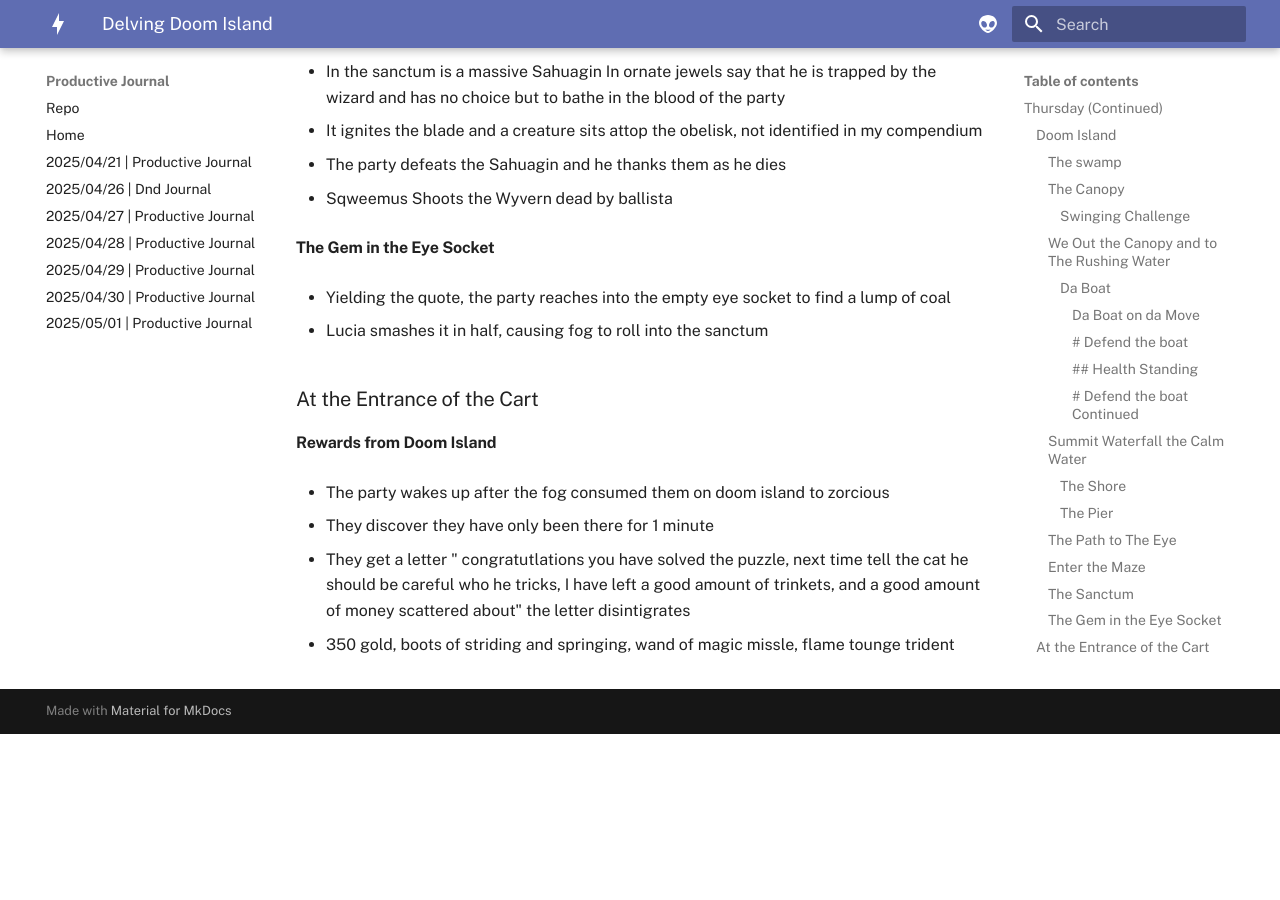
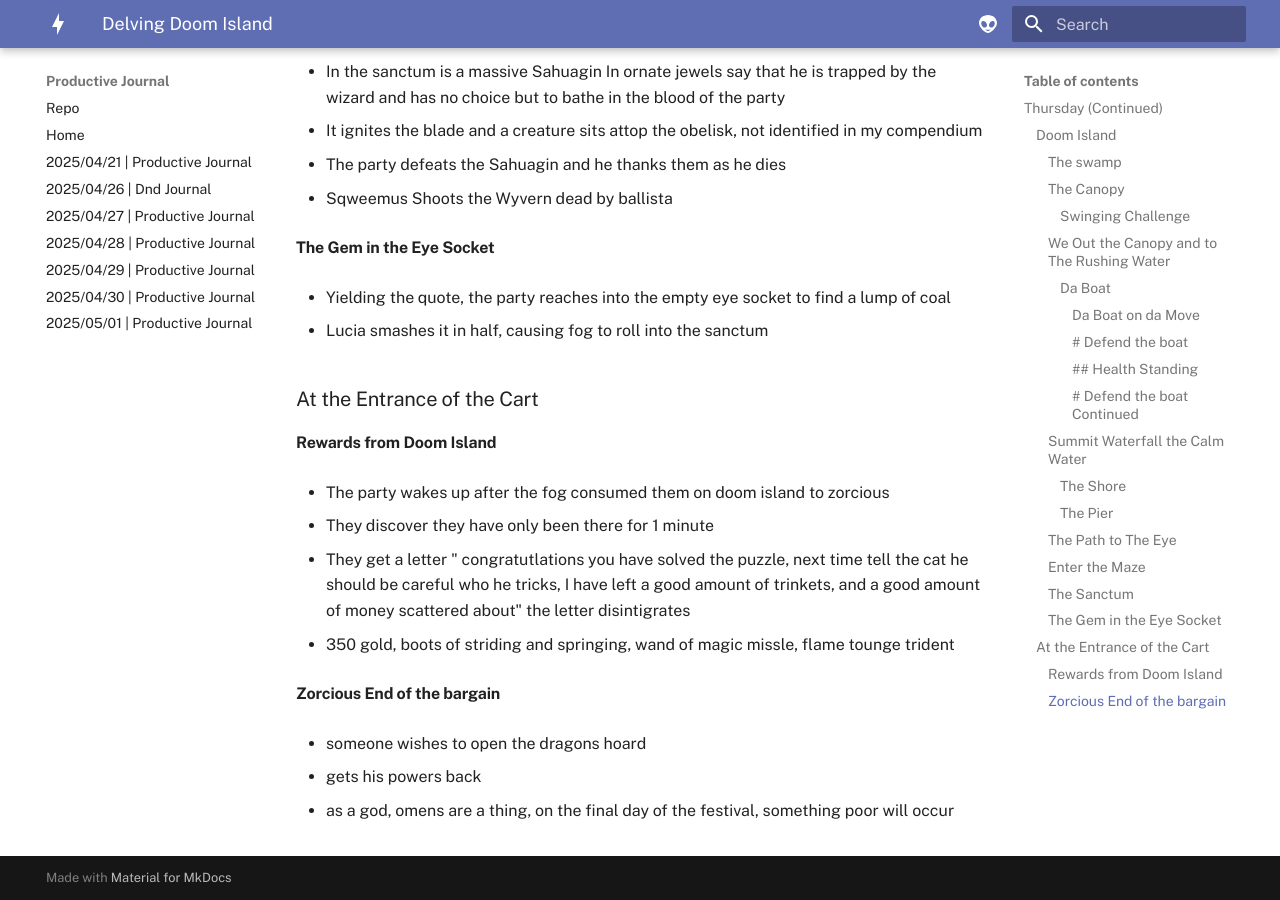
Before and after one commit to scondo-prof/productiveJournal, an MkDocs documentation site: the page built from docs/dndJournal/2025/5/03/hermsJournal.md, in a window 1280 px wide and 900 px high, scrolled down 2474 px. Built offline with MkDocs 1.6.1 and Material for MkDocs 9.7.7, drawn with Linux system fonts in a browser that asks for light colours; before the commit the page ends 3208 px from its top, so only the background shows below that.

Commit message:
dev/talk with zorcious

```diff
--- a/docs/dndJournal/2025/5/03/hermsJournal.md
+++ b/docs/dndJournal/2025/5/03/hermsJournal.md
@@ -129,3 +129,11 @@
 - They get a letter " congratutlations you have solved the puzzle, next time tell the cat he should be careful who he tricks, I have left a good amount of trinkets, and a good amount of money scattered about" the letter disintigrates
 
 - 350 gold, boots of striding and springing, wand of magic missle, flame tounge trident
+
+#### Zorcious End of the bargain
+
+- someone wishes to open the dragons hoard
+
+- gets his powers back
+
+- as a god, omens are a thing, on the final day of the festival, something poor will occur
```
